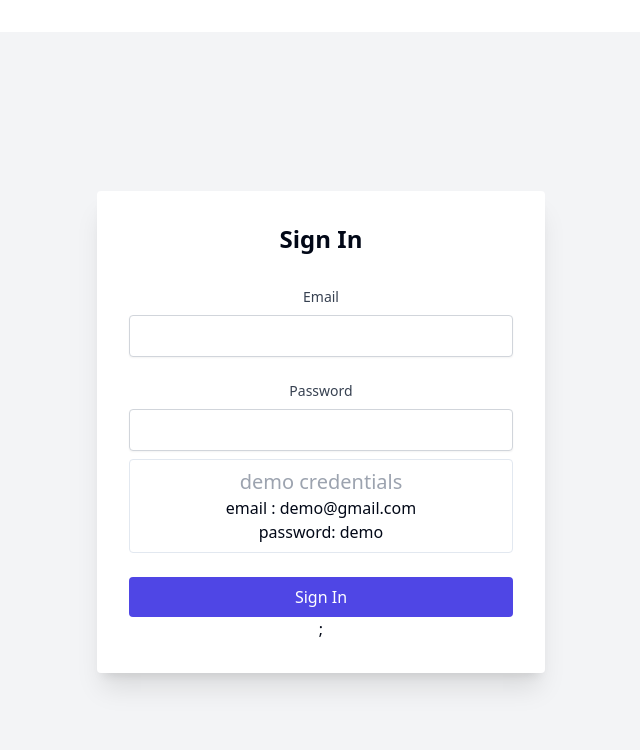
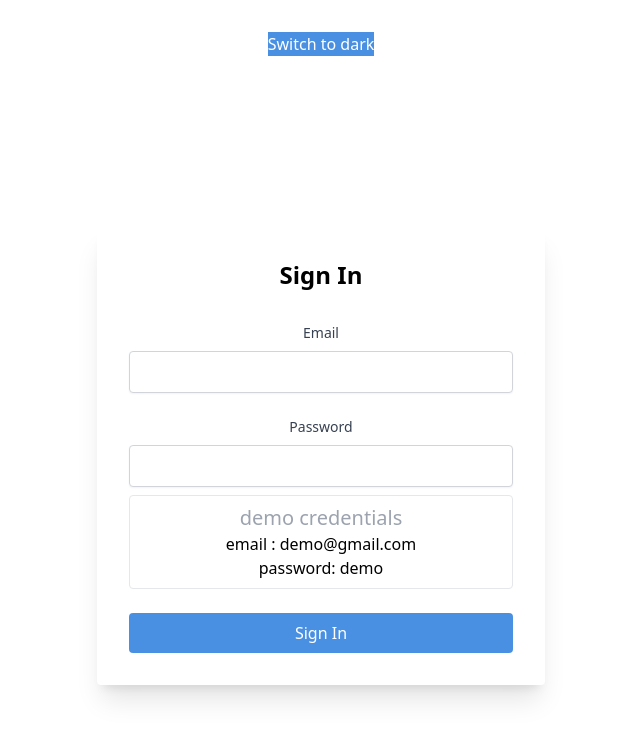
Before and after one commit to riturajmahapatra/Auth-AiPortal, a React (Vite) app: page /signin in a window 1280 px wide. Shown: the top 750 px of the page, without its empty margins (319-959 px from the left). Built offline with nearby package versions, Linux system fonts and the light colour scheme.

Commit message:
hooks and themes

```diff
--- a/src/App.tsx
+++ b/src/App.tsx
@@ -6,8 +6,10 @@ function App() {
   const navigate = useNavigate();
   return (
     <>
-      <h1 className="text-3xl font-bold underline">Home</h1>
-      <Button onClick={() => navigate('/signin')}>SignIN</Button>
+      <div className="h-screen w-full">
+        <h1 className="text-3xl font-bold underline">Home</h1>
+        <Button onClick={() => navigate('/signin')}>SignIN</Button>
+      </div>
     </>
   );
 }
--- /dev/null
+++ b/src/Redux-Toolkits/features/themeSlice.ts
@@ -0,0 +1,22 @@
+import { createSlice } from '@reduxjs/toolkit';
+
+interface ThemeState {
+  theme: 'light' | 'dark';
+}
+
+const initialState: ThemeState = {
+  theme: 'light',
+};
+
+export const themeSlice = createSlice({
+  name: 'theme',
+  initialState,
+  reducers: {
+    setTheme(state) {
+      state.theme = state.theme === 'light' ? 'dark' : 'light';
+    },
+  },
+});
+
+export const { setTheme } = themeSlice.actions;
+export default themeSlice.reducer;
--- a/src/app/store.ts
+++ b/src/Redux-Toolkits/store.ts
@@ -1,9 +1,9 @@
 import { configureStore } from '@reduxjs/toolkit';
-// import userDetails from './features/userDetailSlice';
+import themeReducer from './features/themeSlice';
 
 export const store = configureStore({
   reducer: {
-    // app: userDetails,
+    theme: themeReducer,
   },
 });
 
--- /dev/null
+++ b/src/Themes/ThemeToggle/ThemeToggle.tsx
@@ -0,0 +1,23 @@
+import React from 'react';
+import { useAppDispatch, useAppSelector } from '@/Redux-Toolkits/hooks';
+import { setTheme } from '@/Redux-Toolkits/features/themeSlice';
+
+interface ThemeToggleProps {
+  children: React.ReactNode;
+}
+
+const ThemeToggle: React.FC<ThemeToggleProps> = ({ children }) => {
+  const dispatch = useAppDispatch();
+  const theme = useAppSelector((state) => state.theme.theme);
+
+  return (
+    <div className={`theme-toggle ${theme}`}>
+      <button onClick={() => dispatch(setTheme())}>
+        Switch to {theme === 'light' ? 'dark' : 'light'}
+      </button>
+      {children}
+    </div>
+  );
+};
+
+export default ThemeToggle;
--- a/src/index.css
+++ b/src/index.css
@@ -1,76 +1,38 @@
 @tailwind base;
-  @tailwind components;
-  @tailwind utilities;
+@tailwind components;
+@tailwind utilities;
 
-  @layer base {
-    :root {
-      --background: 0 0% 100%;
-      --foreground: 222.2 84% 4.9%;
+body {
+  margin: 0px;
+  padding: 0px;
+}
 
-      --card: 0 0% 100%;
-      --card-foreground: 222.2 84% 4.9%;
+.app {
+  min-height: 100vh;
+  max-width: max-content;
+  display: flex;
+  justify-content: center;
+  align-items: center;
+}
 
-      --popover: 0 0% 100%;
-      --popover-foreground: 222.2 84% 4.9%;
+/* Light theme */
+.theme-toggle.light {
+  background-color: white;
+  color: black;
+}
 
-      --primary: 222.2 47.4% 11.2%;
-      --primary-foreground: 210 40% 98%;
+.theme-toggle.light button {
+  background-color: #4a90e2; /* Adjust as per your light theme color */
+  color: white;
+}
 
-      --secondary: 210 40% 96.1%;
-      --secondary-foreground: 222.2 47.4% 11.2%;
+/* Dark theme */
+.theme-toggle.dark {
+  background-color: black;
+  color: grey;
+}
 
-      --muted: 210 40% 96.1%;
-      --muted-foreground: 215.4 16.3% 46.9%;
-
-      --accent: 210 40% 96.1%;
-      --accent-foreground: 222.2 47.4% 11.2%;
-
-      --destructive: 0 84.2% 60.2%;
-      --destructive-foreground: 210 40% 98%;
-
-      --border: 214.3 31.8% 91.4%;
-      --input: 214.3 31.8% 91.4%;
-      --ring: 222.2 84% 4.9%;
-
-      --radius: 0.5rem;
-    }
-
-    .dark {
-      --background: 222.2 84% 4.9%;
-      --foreground: 210 40% 98%;
-
-      --card: 222.2 84% 4.9%;
-      --card-foreground: 210 40% 98%;
-
-      --popover: 222.2 84% 4.9%;
-      --popover-foreground: 210 40% 98%;
-
-      --primary: 210 40% 98%;
-      --primary-foreground: 222.2 47.4% 11.2%;
-
-      --secondary: 217.2 32.6% 17.5%;
-      --secondary-foreground: 210 40% 98%;
-
-      --muted: 217.2 32.6% 17.5%;
-      --muted-foreground: 215 20.2% 65.1%;
-
-      --accent: 217.2 32.6% 17.5%;
-      --accent-foreground: 210 40% 98%;
-
-      --destructive: 0 62.8% 30.6%;
-      --destructive-foreground: 210 40% 98%;
-
-      --border: 217.2 32.6% 17.5%;
-      --input: 217.2 32.6% 17.5%;
-      --ring: 212.7 26.8% 83.9%;
-    }
-  }
-
-  @layer base {
-    * {
-      @apply border-border;
-    }
-    body {
-      @apply bg-background text-foreground;
-    }
-  }
+.theme-toggle.dark button {
+  background-color: #4a90e2; /* Adjust as per your dark theme color */
+  color: white;
+}
--- a/src/main.tsx
+++ b/src/main.tsx
@@ -5,8 +5,10 @@ import './index.css';
 import { RouterProvider, createBrowserRouter } from 'react-router-dom';
 
 import { Provider } from 'react-redux';
-import { store } from './app/store.ts';
+
 import { Dashboard, Error, PrivateRoutes, SignInForm } from './views';
+import { store } from './Redux-Toolkits/store.ts';
+import ThemeToggle from './Themes/ThemeToggle/ThemeToggle.tsx';
 
 // const [isLogged, setIsLogged] = useState(false);
 
@@ -32,7 +34,9 @@ const router = createBrowserRouter([
 ReactDOM.createRoot(document.getElementById('root')!).render(
   <React.StrictMode>
     <Provider store={store}>
-      <RouterProvider router={router} />
+      <ThemeToggle>
+        <RouterProvider router={router} />
+      </ThemeToggle>
     </Provider>
   </React.StrictMode>,
 );
--- a/src/views/Auth/Signin/SignIn.tsx
+++ b/src/views/Auth/Signin/SignIn.tsx
@@ -2,9 +2,12 @@ import React, { useState } from 'react';
 import { useNavigate } from 'react-router-dom';
 import Dashboard from '../../Dashboard/Dashboard';
 import { SignInCredentials } from './types';
+import { useAppSelector } from '@/Redux-Toolkits/hooks';
 
 const SignInForm: React.FC = () => {
+  const theme = useAppSelector((state) => state.theme.theme);
   const navigate = useNavigate();
+
   const [formState, setFormState] = useState<SignInCredentials>({
     username: '',
     password: '',
@@ -38,7 +41,9 @@ const SignInForm: React.FC = () => {
           <Dashboard />
         </div>
       ) : (
-        <div className="flex items-center justify-center min-h-screen bg-gray-100">
+        <div
+          className={`flex items-center justify-center min-h-screen theme-toggle ${theme}`}
+        >
           <div className="w-full max-w-md p-8 space-y-8 bg-white rounded shadow-xl">
             <h2 className="text-2xl font-bold text-center">Sign In</h2>
             <form onSubmit={handleSubmit} className="space-y-6">
@@ -90,7 +95,6 @@ const SignInForm: React.FC = () => {
               >
                 Sign In
               </button>
-              ;
             </form>
           </div>
         </div>
--- a/src/views/Dashboard/Dashboard.tsx
+++ b/src/views/Dashboard/Dashboard.tsx
@@ -5,7 +5,7 @@ function Dashboard() {
   const navigate = useNavigate();
   return (
     <>
-      <div className="font-xl underline">Dashboard</div>
+      <div className="h-screen font-xl underline">Dashboard</div>
       <Button
         onClick={() => {
           navigate('/'),
```
Also changed, not shown: src/Redux-Toolkits/hooks.ts (renamed from src/app/hooks.ts), src/Themes/index.ts (added).
